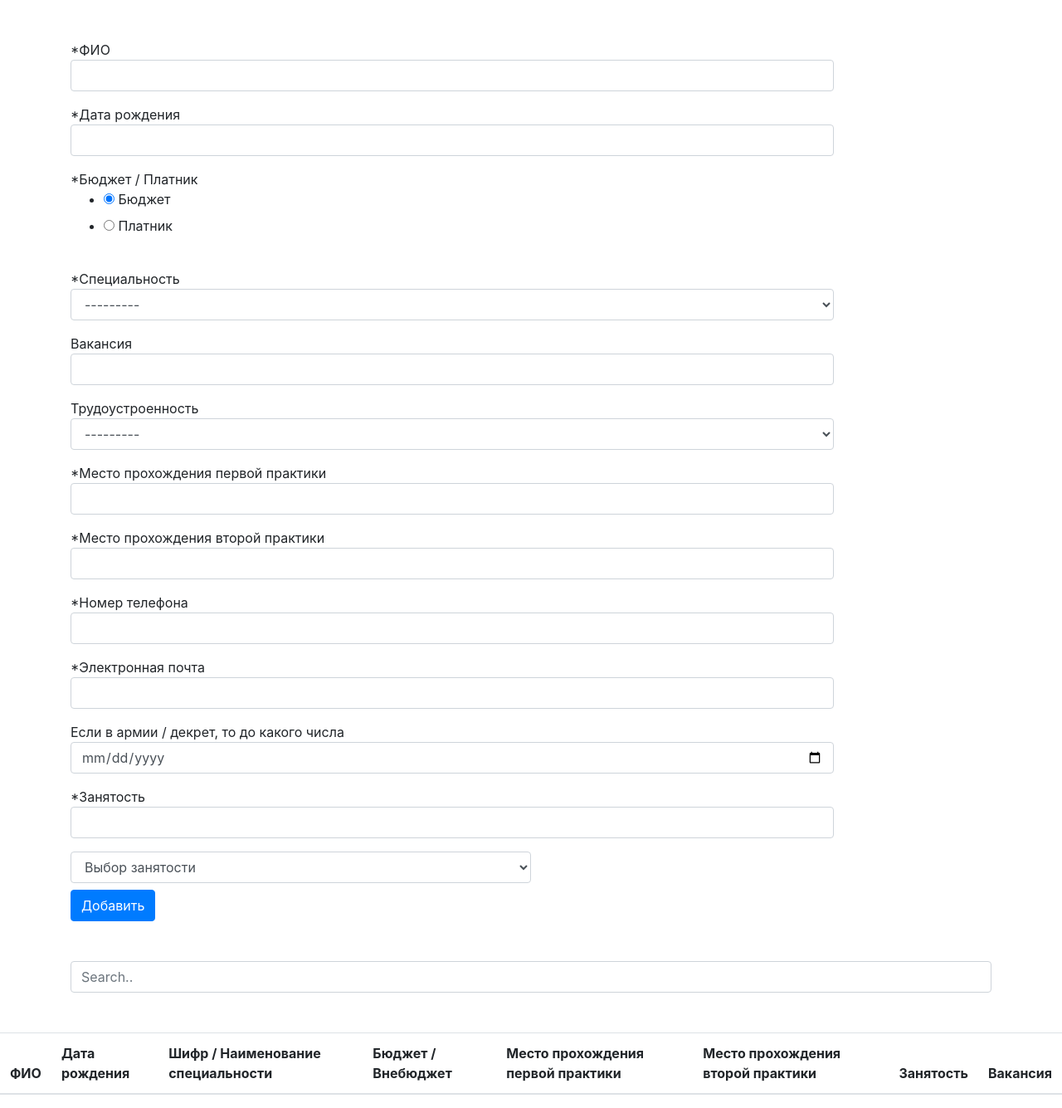
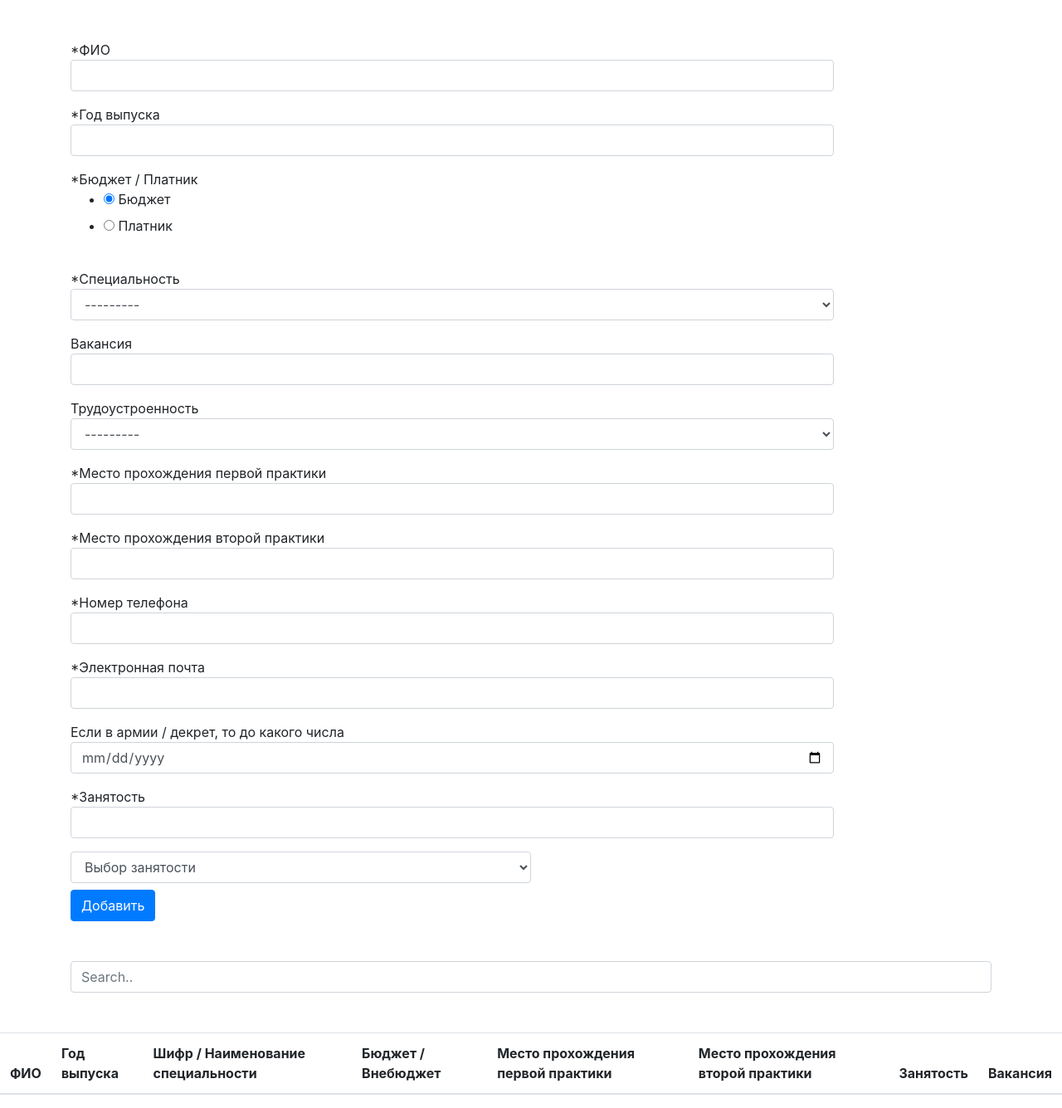
Before and after one commit to wolf553055/practice, a Django app: page /students_base/ in a window 1280 px wide. Shown: the part 56-1391 px from the top of the page at 83% size. Run offline with Django 3.2, Linux system fonts and the light colour scheme; data that the repository does not hold is empty; some libraries are stand-ins or nearby versions.

Commit message:
Changed the date of birth to the year of issue

```diff
--- a/students_base/forms.py
+++ b/students_base/forms.py
@@ -10,7 +10,7 @@ class PersonForm(forms.ModelForm):
                   'practice_one', 'practice_two', 'phone_number', 'email', 'expiry_date', 'employment']
         labels = {
             'fio': '*ФИО',
-            'release_year': '*Дата рождения',
+            'release_year': '*Год выпуска',
             'employment': '*Занятость',
             'practice_one': '*Место прохождения первой практики',
             'practice_two': '*Место прохождения второй практики',
--- a/students_base/templates/index.html
+++ b/students_base/templates/index.html
@@ -33,7 +33,7 @@
           <thead>
             <tr>
               <th scope="col">ФИО</th>
-              <th scope="col">Дата рождения</th>
+              <th scope="col">Год выпуска</th>
               <th scope="col">Шифр / Наименование специальности</th>
               <th scope="col">Бюджет / Внебюджет</th>
               <th scope="col">Место прохождения первой практики</th>
@@ -146,7 +146,7 @@
                         <input class="form-check-input" type="checkbox" id="check_fio" value="ФИО" name="fio_check">
                     </div>
                     <div class="form-check form-check-inline">
-                        <label class="form-check-label" for="check_fio">Дата рождения</label>
+                        <label class="form-check-label" for="check_fio">Год выпуска</label>
                         <input class="form-check-input" type="checkbox" id="release_year_check" value="Дата рождения" name="release_year_check">
                     </div>
                     <div class="form-check form-check-inline">
--- a/students_base/templates/student_detail.html
+++ b/students_base/templates/student_detail.html
@@ -9,7 +9,7 @@
   <div class="position-relative overflow-hidden p-3 p-md-5 m-md-3 bg-light">
     <div class="col-md-5 mx-auto">
       <h1 class="display-4 font-weight-normal">{{ person.fio }}</h1>
-      <p class="lead font-weight-normal"><p class="lead font-weight-bold">Дата рождения:</p> {{ person.release_year }}</p>
+      <p class="lead font-weight-normal"><p class="lead font-weight-bold">Год выпуска:</p> {{ person.release_year }}</p>
       <p class="lead font-weight-normal"><p class="lead font-weight-bold">Бюджет / Внебюджет:</p> {{ person.budget }}</p>
       <p class="lead font-weight-normal"><p class="lead font-weight-bold">Место прохождения первой практики:</p> {{ person.practice_one }}</p>
       <p class="lead font-weight-normal"><p class="lead font-weight-bold">Место прохождения второй практики:</p> {{ person.practice_two }}</p>
```
